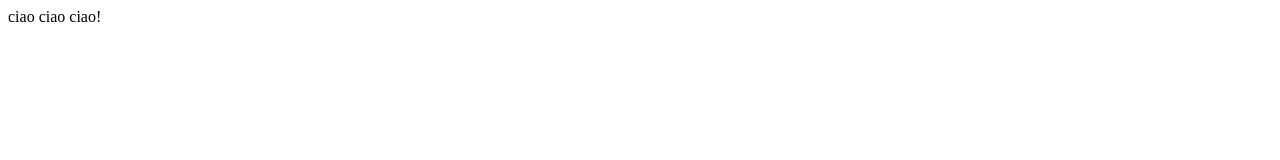
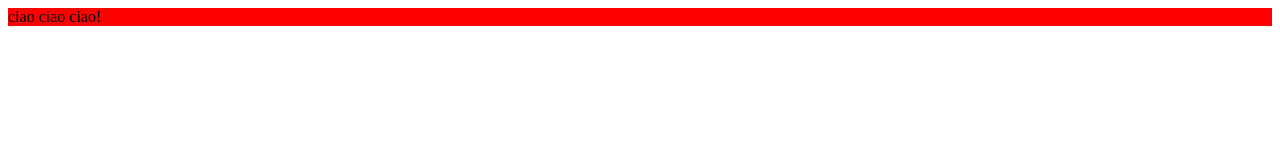
Before and after one commit to AlessiaT94/ComeVuoi, a plain HTML site: page index.html in a window 1280 px wide. Drawn offline with Linux system fonts and the light colour scheme.

Commit message:
devo risolverlo

```diff
--- a/index.html
+++ b/index.html
@@ -2,7 +2,7 @@
 <head>
 </head>
 <body>
-  <p>
+  <p style="background-color:red">
     ciao ciao ciao!
   </p>
 </body>
```
